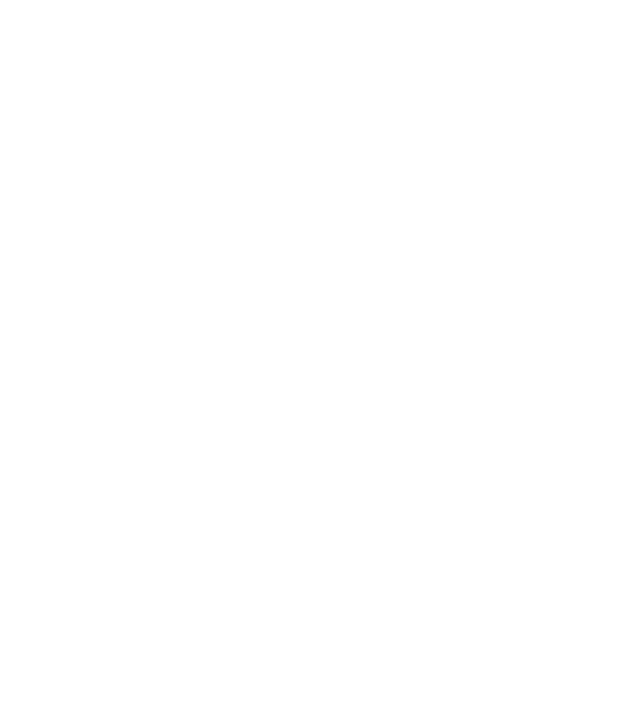
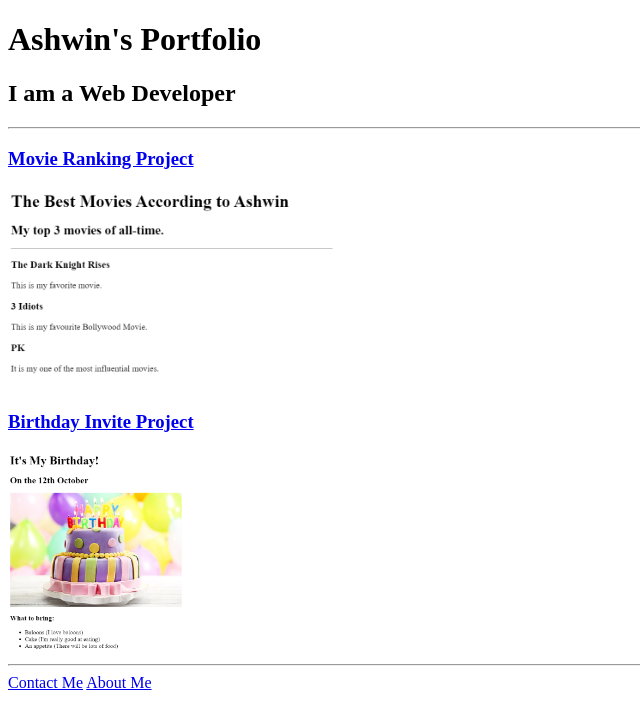
Before and after one commit to ashwinpatnaik/html-portfolio, a plain HTML site: page index.html in a window 1280 px wide. Shown: the whole page, without its empty margins (0-640 px from the left). Drawn offline with Linux system fonts and the light colour scheme.

Commit message:
Update index.html

```diff
--- a/index.html
+++ b/index.html
@@ -1,15 +1,19 @@
-<!-- TODO 1: Create the HTML Boilerplate -->
-
-<!-- TODO 2: Add Your previous projects' HTML into the public folder -->
-
-<!-- TODO 3: Take screenshots of your project previews and add the images to the images folder -->
-
-<!-- TODO 4: Add titles/subtitles etc. -->
-
-<!-- TODO 5: Add a link to the project pages -->
-
-<!-- TODO 6: Add images to show the project previews
-HINT for TODO 6: You can use the height attribute set to 200 to make the image smaller:
-https://developer.mozilla.org/en-US/docs/Web/HTML/Element/img#attr-height -->
-
-<!-- TODO 7: Add the Contact Me and About Me page links -->
+<!DOCTYPE html>
+<html lang="en-US">
+<head>
+    <meta charset="UTF-8">
+    <title>Ashwin's Portfolio</title>
+</head>
+<body>
+    <h1>Ashwin's Portfolio</h1>
+    <h2>I am a Web Developer</h2>
+    <hr />
+    <h3><a href="./public/movie-ranking.html">Movie Ranking Project</a></h3>
+    <img src="./assets/images/movie-ranking.png" height="200" alt="Movie Ranking" />
+    <h3><a href="./public/birthday-invite.html">Birthday Invite Project</a></h3>
+    <img src="./assets/images/birthday-invite.png" height="200" alt="Birthday Invite Card" />
+    <hr />
+    <a href="./public/contact.html">Contact Me</a>
+    <a href="./public/about.html">About Me</a>
+</body>
+</html>
```
